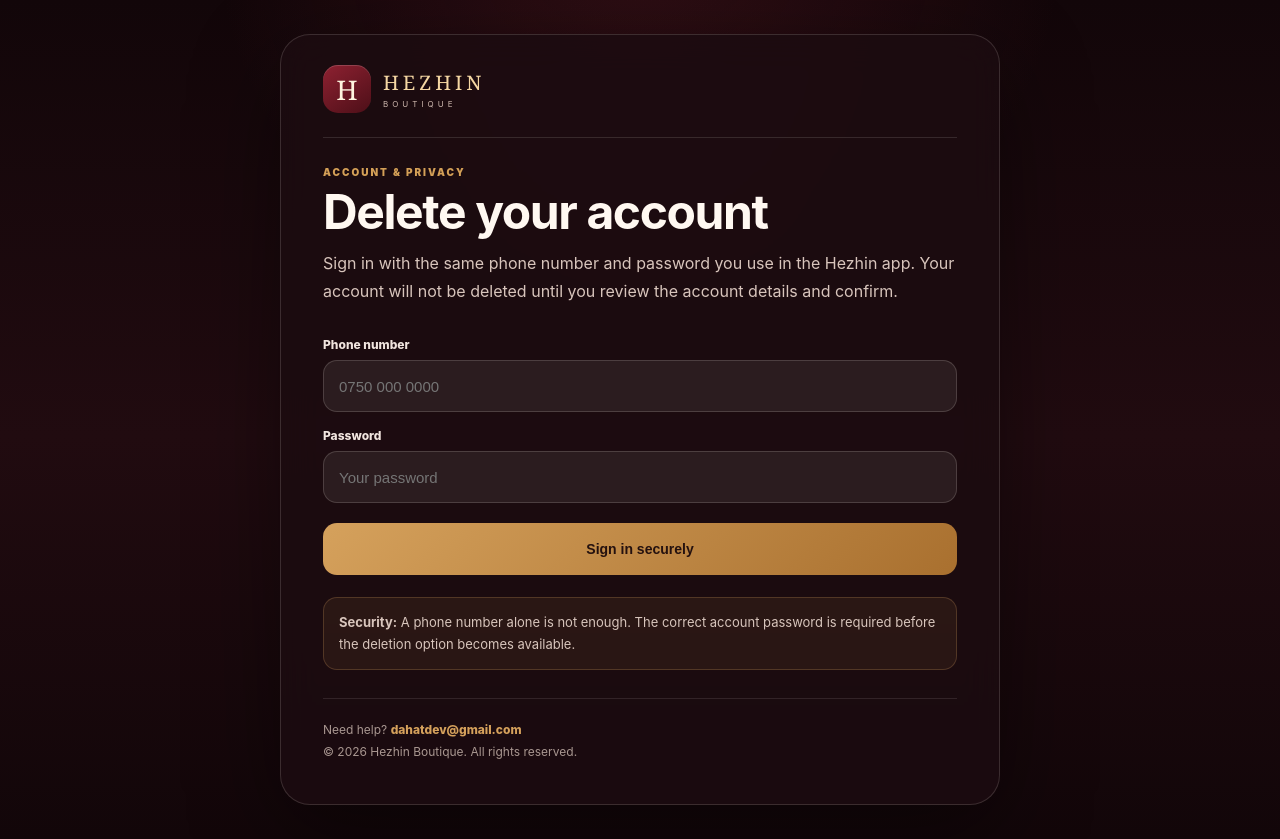
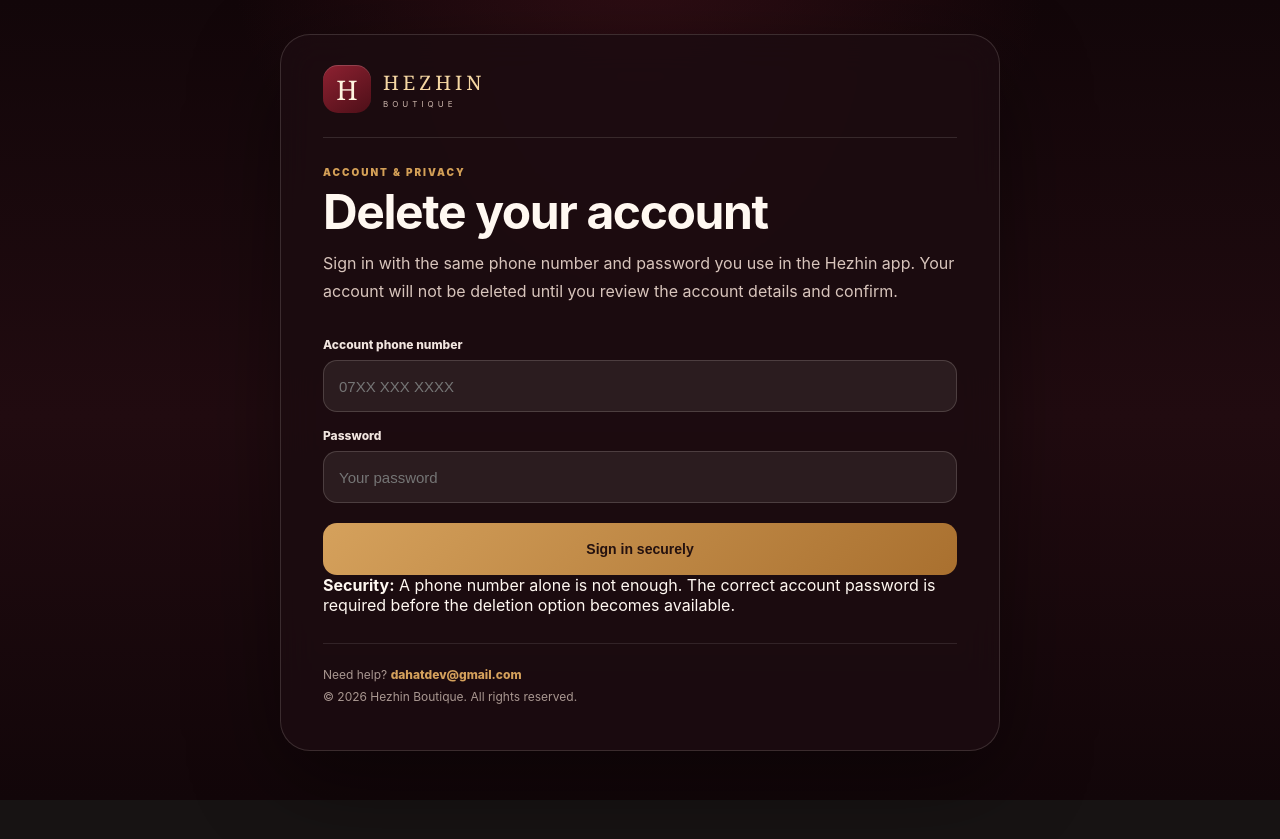
Before and after one commit to Dahat1/hezhin-app, a Next.js app: page /delete-account in a window 1280 px wide. After the commit the page ends 800 px from the top, so only its background shows below. Built offline with nearby package versions, Linux system fonts and the light colour scheme; no server answers.

Commit message:
Improve delete account sign-in copy

```diff
--- a/app/delete-account/DeleteAccountClient.tsx
+++ b/app/delete-account/DeleteAccountClient.tsx
@@ -71,7 +71,7 @@
     setError('');
 
     if (!isValidIraqPhoneNumber(phone)) {
-      setError('Enter a valid Iraqi phone number.');
+      setError('Enter the phone number linked to your Hezhin account.');
       return;
     }
 
@@ -89,7 +89,7 @@
 
     if (signInError || !data.user) {
       setLoading(false);
-      setError('The phone number or password is incorrect.');
+      setError('We couldn’t sign in with these details. Check your phone number and password.');
       return;
     }
 
@@ -181,13 +181,13 @@
 
             <form onSubmit={signIn} style={styles.form}>
               <label style={styles.label} htmlFor="phone">
-                Phone number
+                Account phone number
               </label>
               <input
                 id="phone"
                 value={phone}
                 onChange={(event) => setPhone(event.target.value)}
-                placeholder="0750 000 0000"
+                placeholder="07XX XXX XXXX"
                 inputMode="tel"
                 autoComplete="tel"
                 style={styles.input}
@@ -424,16 +424,6 @@
     marginTop: 12,
     cursor: 'pointer',
   },
-  infoBox: {
-    marginTop: 22,
-    border: '1px solid rgba(213, 161, 92, 0.24)',
-    background: 'rgba(213, 161, 92, 0.08)',
-    borderRadius: 14,
-    color: '#D8C5BC',
-    padding: '14px 15px',
-    fontSize: 13,
-    lineHeight: 1.65,
-  },
   error: {
     border: '1px solid rgba(218, 108, 119, 0.34)',
     background: 'rgba(154, 42, 56, 0.18)',
```
